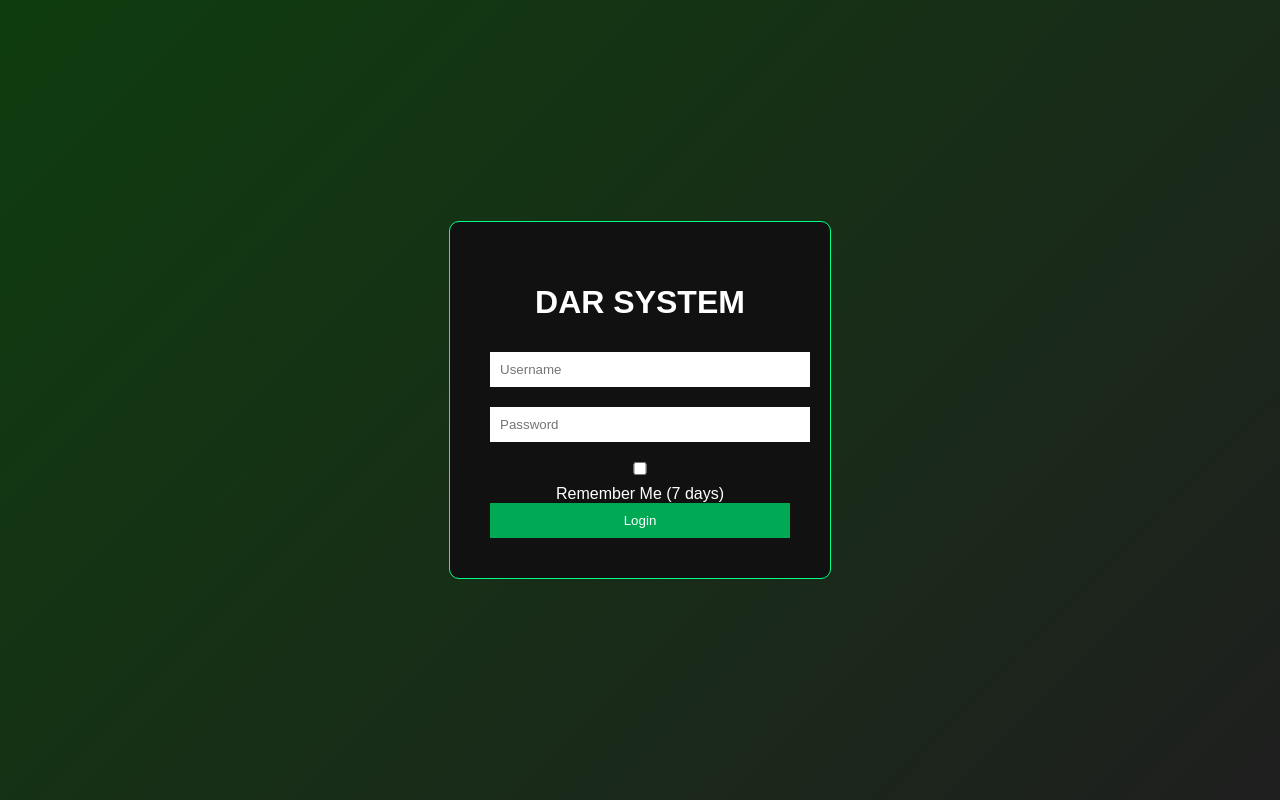
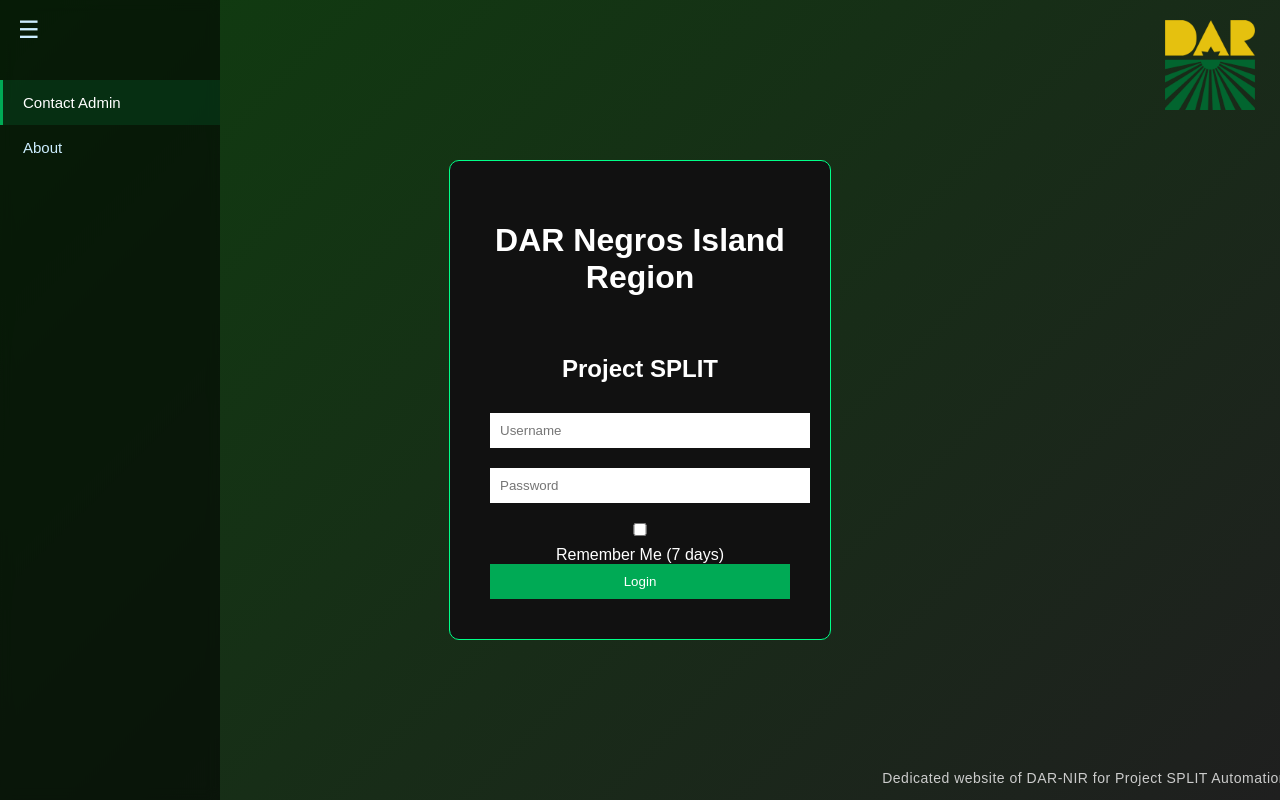
Before and after one commit to chachachann/SPLIT, a Flask app: page / in a window 1280 px wide. Run offline with Flask 3, Linux system fonts and the light colour scheme; parts of the project's set-up code (start-up, migrations or seed data) failed here and were passed over.

Commit message:
Test number 2 since my css wont load in localhost

```diff
--- a/main.py
+++ b/main.py
@@ -59,8 +59,7 @@ def logout():
     session.clear()
     return redirect("/")
 
-
 # ✅ INIT DB SAFELY (Flask 3.x compatible)
 if __name__ == "__main__":
     init_db()  # ← runs once on startup
-    app.run(host="0.0.0.0", port=200, debug=True)
+    app.run(host="0.0.0.0", port=(777), debug=True)
--- a/static/styles.css
+++ b/static/styles.css
@@ -13,6 +13,7 @@ body {
     height: 100vh;
 }
 
+/* LOGIN BOX */
 .login-container {
     background: #111;
     padding: 40px;
@@ -35,34 +36,141 @@ body {
     padding: 10px;
     border: none;
     width: 100%;
+    cursor: pointer;
 }
 
 .error {
     color: red;
 }
 
-/* DASHBOARD */
-.dashboard {
-    background: #0b0b0b;
-    color: #00ff88;
-    min-height: 100vh;
+/* SIDEBAR */
+.sidebar {
+    position: fixed;
+    left: 0;
+    top: 0;
+    height: 100%;
+    width: 220px;
+    background: rgba(0, 0, 0, 0.55);
+    backdrop-filter: blur(6px);
+    transition: 0.3s;
+    display: flex;
+    flex-direction: column;
 }
 
-.topbar {
-    background: #111;
-    padding: 15px;
-    display: flex;
-    justify-content: space-between;
+/* COLLAPSED */
+.sidebar.collapsed {
+    width: 70px;
 }
 
-.buttons {
-    padding: 20px;
+/* HEADER (fix burger alignment) */
+.sidebar-header {
+    display: flex;
+    align-items: center;
+    justify-content: flex-start; /* keep left always */
+    padding-left: 18px;
+    height: 60px;
 }
 
-.btn {
-    background: #00aa55;
-    padding: 15px;
-    border: none;
-    color: white;
+/* BURGER */
+.burger {
+    font-size: 24px;
+    color: #cceeff;
     cursor: pointer;
 }
+
+/* MENU */
+.menu {
+    margin-top: 20px;
+    display: flex;
+    flex-direction: column;
+}
+
+/* BUTTON BASE */
+.menu-btn {
+    background: transparent;
+    border: none;
+    color: #cceeff;
+    padding: 14px 20px;
+    text-align: left;
+    cursor: pointer;
+    font-size: 15px;
+    transition: all 0.2s ease;
+
+    /* subtle separation */
+    border-left: 3px solid transparent;
+}
+
+/* HOVER EFFECT */
+.menu-btn:hover {
+    background: rgba(255,255,255,0.06);
+    color: #ffffff;
+    border-left: 3px solid rgba(0, 170, 85, 0.6);
+}
+
+/* ACTIVE (ONLY WHEN YOU SET IT IN HTML) */
+.menu-btn.active {
+    background: rgba(0, 170, 85, 0.15);
+    border-left: 3px solid #00aa55;
+    color: #ffffff;
+}
+
+.menu-btn.active {
+    background: rgba(0, 170, 85, 0.15);
+    border-left: 3px solid #00aa55;
+    color: white;
+}
+
+/* COLLAPSED TEXT */
+.sidebar.collapsed .menu-btn {
+    font-size: 0;
+    padding: 20px 0;
+}
+
+/* LOGO */
+.logo {
+    position: fixed;
+    top: 20px;
+    right: 25px;
+    width: 90px;
+    opacity: 0.9;
+}
+
+/* MARQUEE */
+.marquee {
+    position: fixed;
+    bottom: 0;
+    left: 220px; /* prevents overlap with sidebar */
+    width: 100%;
+    background: transparent;
+    overflow: hidden;
+    pointer-events: none;
+}
+
+/* ADJUST WHEN COLLAPSED */
+.sidebar.collapsed ~ .marquee {
+    left: 70px;
+    width: calc(100% - 70px);
+}
+
+.marquee p {
+    position: relative;
+    white-space: nowrap;
+    color: #cccccc;
+    font-size: 14px;
+    letter-spacing: 0.5px;
+
+    /* THIS is the key fix */
+    display: inline-block;
+    transform: translateX(100vw);
+    animation: marquee-scroll 18s linear infinite;
+}
+
+/* SMOOTH TRUE OFF-SCREEN SCROLL */
+@keyframes marquee-scroll {
+    from {
+        transform: translateX(100vw);
+    }
+    to {
+        transform: translateX(-100%);
+    }
+}
--- a/templates/login.html
+++ b/templates/login.html
@@ -2,12 +2,29 @@
 <html>
 <head>
     <title>DAR Login</title>
-    <link rel="stylesheet" href="/static/styles.css">
+    <link rel="stylesheet" href="{{ url_for('static', filename='styles.css') }}">
 </head>
 <body class="login-body">
 
+<!-- SIDEBAR -->
+<div id="sidebar" class="sidebar">
+    <div class="sidebar-header">
+        <div class="burger" onclick="toggleSidebar()">☰</div>
+    </div>
+
+    <div class="menu">
+        <button class="menu-btn active">Contact Admin</button>
+        <button class="menu-btn">About</button>
+    </div>
+</div>
+
+<!-- LOGO -->
+<img src="{{ url_for('static', filename='images/DAR_logo.png') }}" class="logo">
+
+<!-- LOGIN -->
 <div class="login-container">
-    <h1>DAR SYSTEM</h1>
+    <h1>DAR Negros Island Region</h1><br>
+    <h2>Project SPLIT</h2>
 
     <form method="POST">
         <input type="text" name="username" placeholder="Username" required>
@@ -25,5 +42,16 @@
     {% endif %}
 </div>
 
+<!-- MARQUEE -->
+<div class="marquee">
+    <p>Dedicated website of DAR-NIR for Project SPLIT Automation</p>
+</div>
+
+<script>
+function toggleSidebar() {
+    document.getElementById("sidebar").classList.toggle("collapsed");
+}
+</script>
+
 </body>
 </html>
```
Also changed, not shown: static/images/DAR_logo.png (added), 2 other files.
